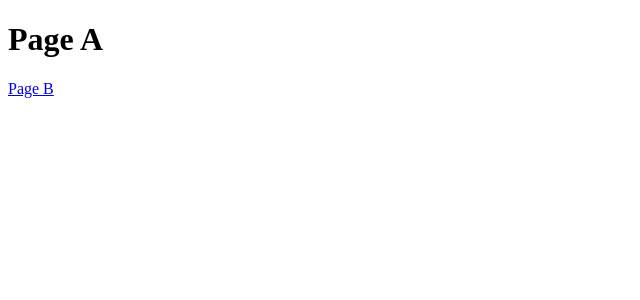
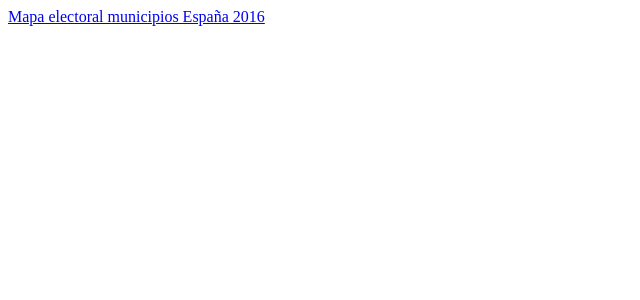
Before and after one commit to Lemoncode/simplechart, a Next.js app: page / in a window 1280 px wide. Shown: the top 300 px of the page, without its empty margins (0-640 px from the left). Built offline with nearby package versions, Linux system fonts and the light colour scheme.

Commit message:
Implement home page

```diff
--- a/next.config.js
+++ b/next.config.js
@@ -1,6 +1,13 @@
-const withTypescript = require('@zeit/next-typescript')
-module.exports = withTypescript({
+const withTypescript = require('@zeit/next-typescript');
+const withSass = require('@zeit/next-sass');
+
+module.exports = withSass(withTypescript({
+  cssModules: true,
+  cssLoaderOptions: {
+    importLoaders: 1,
+    localIdentName: '[local]___[hash:base64:5]',
+  },
   webpack(config, options) {
     return config
-  }
-})
+  },
+}));
--- a/package.json
+++ b/package.json
@@ -52,6 +52,7 @@
     "@types/topojson-client": "^3.0.0",
     "@types/topojson-simplify": "^3.0.0",
     "@types/topojson-specification": "^1.0.0",
+    "@zeit/next-sass": "^0.2.0",
     "babel-core": "^6.26.0",
     "babel-preset-env": "^1.6.1",
     "cross-env": "^5.1.3",
@@ -64,7 +65,7 @@
     "if-env": "^1.0.4",
     "jest": "^22.4.2",
     "json-server": "^0.14.0",
-    "node-sass": "^4.7.2",
+    "node-sass": "^4.9.3",
     "raf": "^3.4.0",
     "redux-mock-store": "1.4.0",
     "rimraf": "^2.6.2",
--- a/server.js
+++ b/server.js
@@ -10,7 +10,7 @@ app
   .then(() => {
     const server = express();
 
-    server.get('/pageA', (req, res) => {
+    server.get('/home', (req, res) => {
       const actualPage = '/';
       app.render(req, res, actualPage);
     });
--- /dev/null
+++ b/src/common/constants/routes.ts
@@ -0,0 +1,7 @@
+const baseUrl = '/';
+
+export const routes = {
+  default: `${baseUrl}`,
+  home: `${baseUrl}home`,
+  spainMuniciaplitiesElectoralMap2016: `${baseUrl}mapa-electoral-municipios-espana-2016`,
+};
--- /dev/null
+++ b/src/components/home/home.scss
@@ -0,0 +1,4 @@
+.home {
+  display: flex;
+  flex-direction: column;
+}
--- /dev/null
+++ b/src/components/home/home.tsx
@@ -0,0 +1,12 @@
+import * as React from 'react';
+import Link from 'next/link';
+import { routes } from '../../common/constants/routes';
+const styles = require('./home.scss');
+
+export const Home: React.StatelessComponent = () => (
+  <div className={styles.home}>
+    <Link href={routes.spainMuniciaplitiesElectoralMap2016}>
+      <a>Mapa electoral municipios España 2016</a>
+    </Link>
+  </div>
+);
--- /dev/null
+++ b/src/components/home/index.ts
@@ -0,0 +1,3 @@
+import { Home } from './home';
+
+export default Home;
--- a/src/components/pageA/index.tsx
+++ /dev/null
@@ -1,13 +0,0 @@
-import * as React from 'react';
-import Link from 'next/link';
-
-const PageAComponent: React.StatelessComponent = () => (
-  <div>
-    <h1>Page A</h1>
-    <Link as="pageB" href="/pageB">
-      <a>Page B</a>
-    </Link>
-  </div>
-);
-
-export default PageAComponent;
--- a/src/components/pageB/index.tsx
+++ b/src/components/spainMuniciaplitiesElectoralMap2016/index.tsx
@@ -1,10 +1,11 @@
 import * as React from 'react';
 import Link from 'next/link';
+import { routes } from '../../common/constants/routes';
 
 const PageBComponent: React.StatelessComponent = () => (
   <div>
     <h1>Page B</h1>
-    <Link as="pageA" href="/">
+    <Link href={routes.default}>
       <a>Page A</a>
     </Link>
   </div>
--- a/src/pages/index.tsx
+++ b/src/pages/index.tsx
@@ -1,7 +1,7 @@
 import * as React from 'react';
-import PageAComponent from '../components/pageA';
+import Home from '../components/home';
 
 const PageA = () =>
-  <PageAComponent/>;
+  <Home />;
 
 export default PageA;
```
Also changed, not shown: src/pages/mapa-electoral-municipios-espana-2016.tsx (added, +7 -0 lines), src/pages/pageB.tsx (deleted, +0 -7 lines), 1 other file (tests, documents, lock files or other folders).
